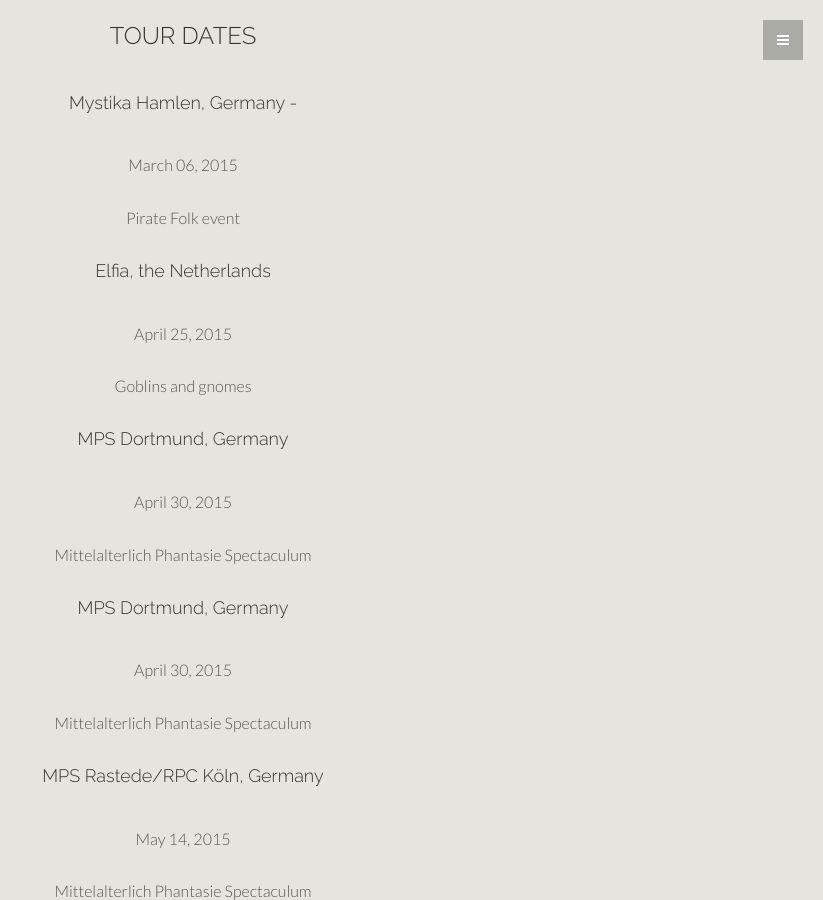
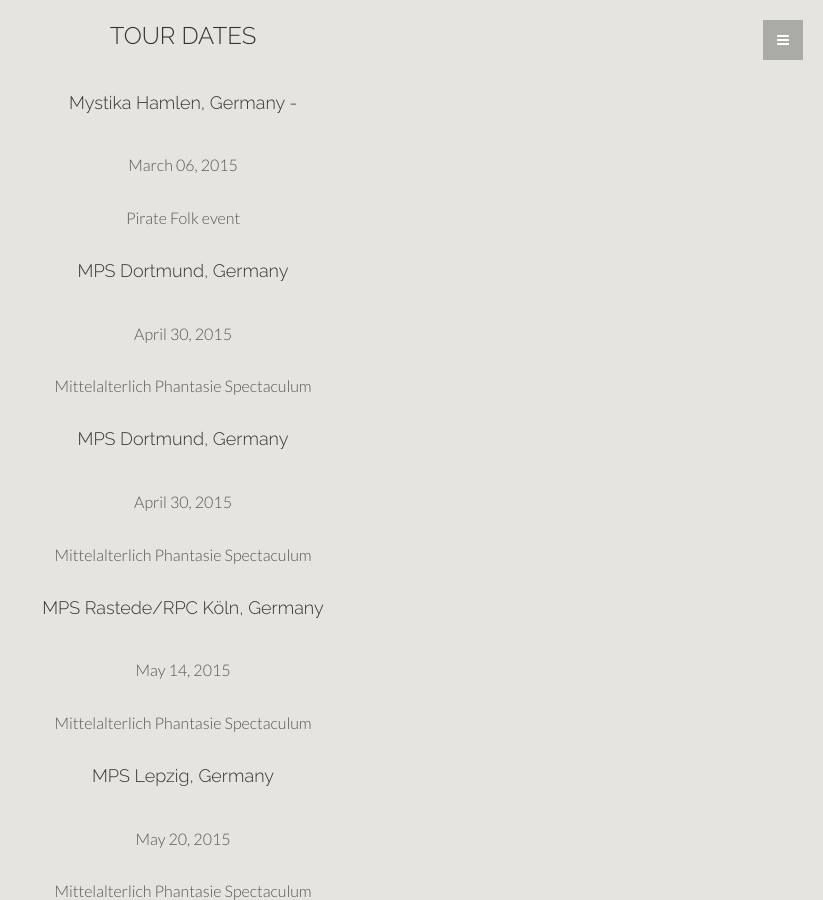
Before and after one commit to danielwerthen/yebanished, a Jekyll site: the page built from index.html, in a window 1280 px wide and 900 px high, scrolled down 1674 px. Shown: the whole window, without its empty margins (457-1280 px from the left). Built offline with Jekyll 4.4.1, drawn with Linux system fonts in a browser that asks for light colours.

Commit message:
Update tourdates.yml

```diff
--- a/_data/tourdates.yml
+++ b/_data/tourdates.yml
@@ -1,10 +1,6 @@
 - location: Mystika Hamlen, Germany -
 - date: 2015-03-06
 - description: Pirate Folk event
-
-- location: Elfia, the Netherlands
-- date: 2015-04-25
-- description: Goblins and gnomes
 
 - location: MPS Dortmund, Germany
 - date: 2015-04-30
```
